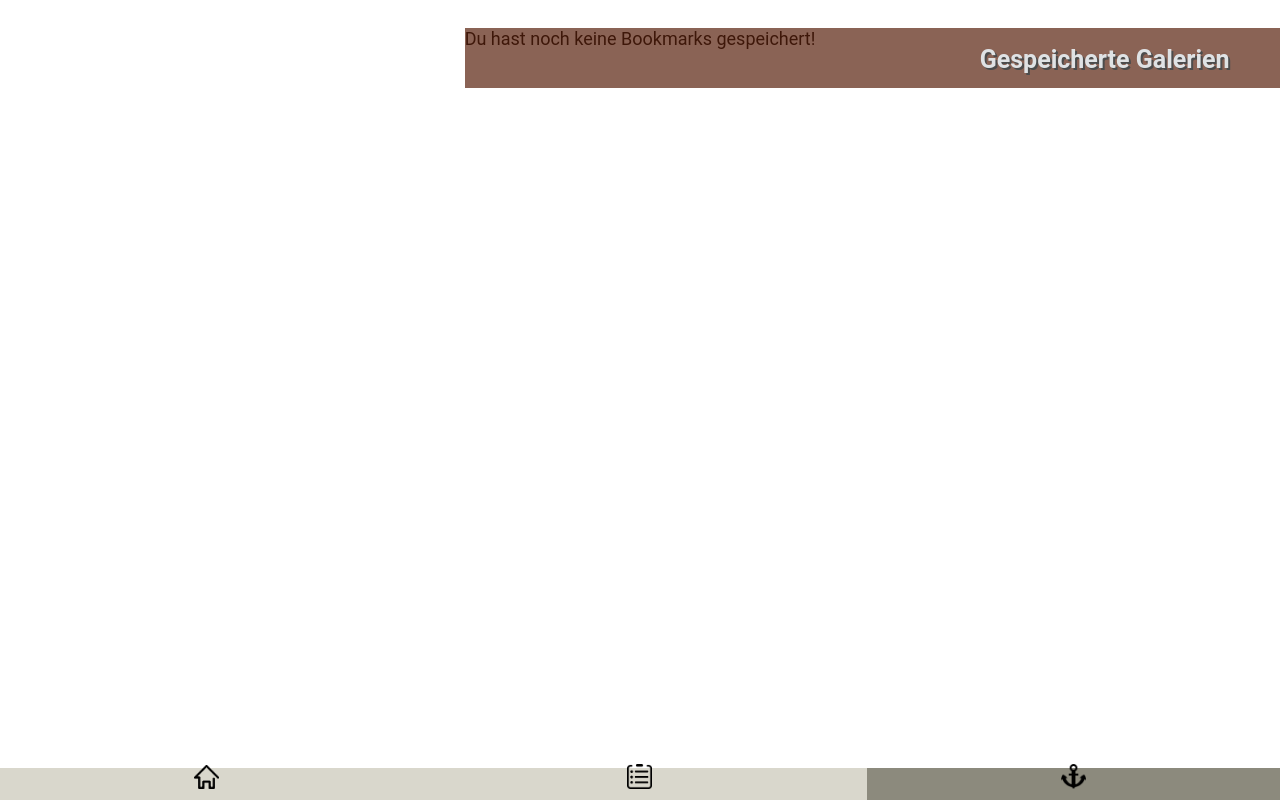
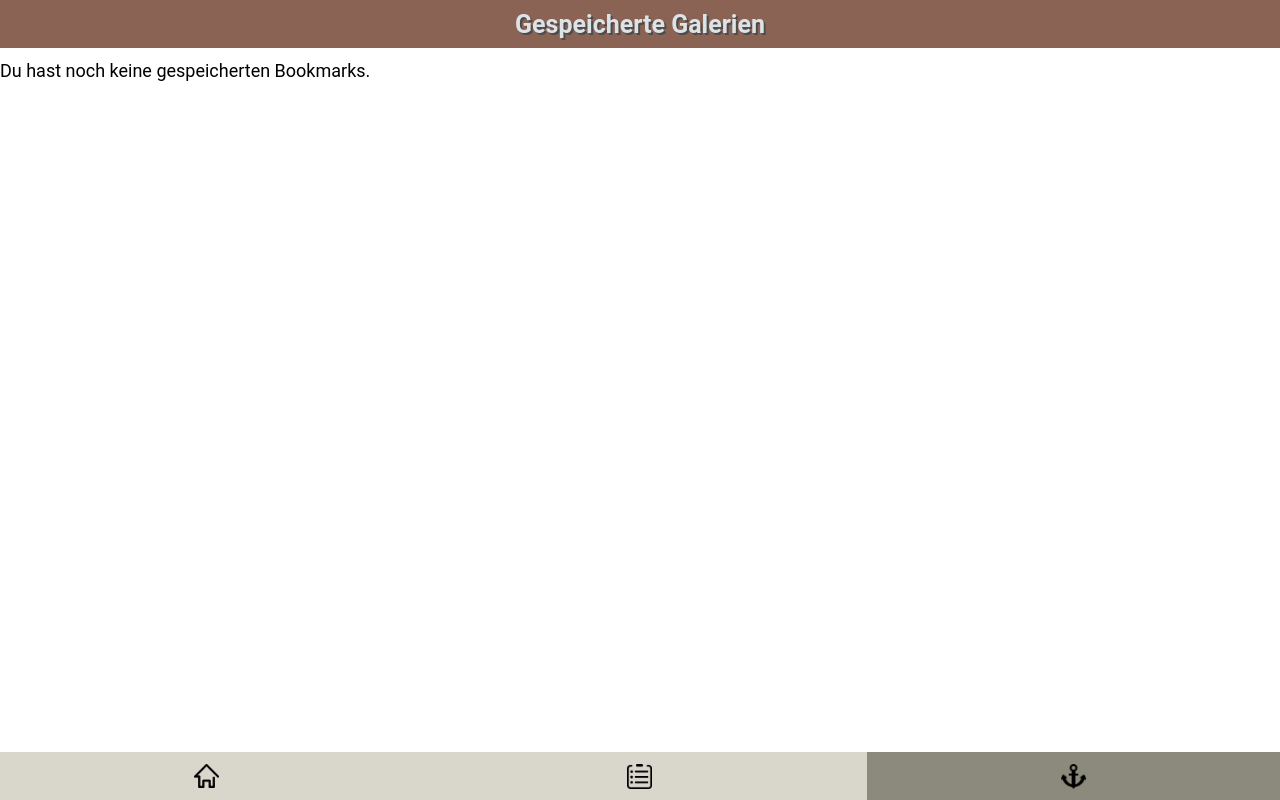
Before and after one commit to clemensschueller/capstone-project, a React (Create React App) app: page /bookmarks in a window 1280 px wide. Built offline with nearby package versions, Linux system fonts and the light colour scheme.

Commit message:
Big CSS cleanup

```diff
--- a/src/App.js
+++ b/src/App.js
@@ -1,4 +1,4 @@
-import { useState } from 'react'
+//import { useState } from 'react'
 import galleriesData from './data.json'
 import StartPage from './pages/StartPage'
 import ListPage from './pages/ListPage'
@@ -10,7 +10,6 @@ import useLocalStorage from './hooks/useLocalStorage'
 import styled from 'styled-components/macro'
 
 export default function App() {
-  const [detailedGallery, setDetailedGallery] = useState({})
   const [galleries, setGalleries] = useLocalStorage('galleries', galleriesData)
 
   const history = useHistory()
@@ -28,11 +27,11 @@ export default function App() {
             title="Kunstgalerien in Hamburg"
           />
         </Route>
-        <Route path="/details">
+        <Route path="/details/:id">
           <DetailsPage
             onNavigate={handleClickBack}
             handleBookmark={handleBookmark}
-            gallery={detailedGallery}
+            galleries={galleries}
           />
         </Route>
         <Route path="/bookmarks">
@@ -50,9 +49,7 @@ export default function App() {
   )
 
   function handleClickDetails(id) {
-    const index = galleries.findIndex(gallery => gallery.id === id)
-    setDetailedGallery(galleries[index])
-    history.push('/details')
+    history.push('/details/' + id)
   }
 
   function handleClickBack() {
@@ -74,8 +71,7 @@ export default function App() {
 
 const AppGrid = styled.div`
   display: grid;
-  justify-items: center;
-  grid-template-rows: auto 2rem;
+  grid-template-rows: auto 48px;
   height: 100vh;
   width: 100vw;
 `
--- a/src/GlobalStyles.js
+++ b/src/GlobalStyles.js
@@ -11,10 +11,10 @@ const GlobalStyles = createGlobalStyle`
   --color-primary-font: #333333;
   --color-secondary-background: #f5f5f5;
   --color-secondary-font: #592236;
-  --color-active: #8C8A7D;
   --color-header: #59220E;
   --color-header-font: #D2D6D9;
   --color-navigation: #D9D7CC;
+  --color-active: #8C8A7D;
 }
 
   body {
--- a/src/components/Header.js
+++ b/src/components/Header.js
@@ -15,16 +15,15 @@ export default function Header({ children }) {
 
 const PageHead = styled.header`
   position: fixed;
-  height: 60px;
-  width: 100vw;
-  //top: 0;
+  height: 48px;
+  place-items: center;
+  top: 0;
   //z-index: 1;
   display: grid;
   /* place-items: center; */
   text-align: center;
-  width: 100vw;
-  font-size: 25px;
   //padding: 8px;
+  width: 100%;
   color: var(--color-header-font);
   background: var(--color-header);
   text-shadow: 2px 2px black;
@@ -33,5 +32,6 @@ const PageHead = styled.header`
 
   h1 {
     font-size: 25px;
+    margin: 0;
   }
 `
--- a/src/components/Navigation.js
+++ b/src/components/Navigation.js
@@ -24,8 +24,7 @@ const NavBar = styled.nav`
   display: flex;
   justify-content: space-around;
   justify-items: center;
-  height: 2rem;
-  width: 100vw;
+  width: 100%;
   background-color: var(--color-navigation);
   gap: 20px;
 
@@ -39,7 +38,6 @@ const StyledNavLink = styled(NavLink)`
   display: flex;
   justify-content: center;
   align-items: center;
-  padding: 0em 0em 0.8em 0em;
   border: none;
   width: 100%;
 
--- a/src/data.json
+++ b/src/data.json
@@ -1,6 +1,6 @@
 [
   {
-    "id": 1,
+    "id": "1",
     "name": "Affenfaust Galerie",
     "address": "Paul-Roosen-Straße 43, 22767 Hamburg",
     "style": "Urban",
@@ -10,7 +10,7 @@
   },
 
   {
-    "id": 2,
+    "id": "2",
     "name": "Artchina Gallery",
     "address": "Goetheallee 5-7, 22765 Hamburg",
     "style": "Zeitgenössisch",
@@ -20,7 +20,7 @@
   },
 
   {
-    "id": 3,
+    "id": "3",
     "name": "Barlach Halle K",
     "address": "Klosterwall 13, 20095 Hamburg",
     "style": "Zeitgenössisch",
@@ -30,7 +30,7 @@
   },
 
   {
-    "id": 4,
+    "id": "4",
     "name": "BRÄUNING CONTEMPORARY",
     "address": "Heidenkampsweg 32, 20097 Hamburg",
     "style": "Zeitgenössisch",
@@ -40,7 +40,7 @@
   },
 
   {
-    "id": 5,
+    "id": "5",
     "name": "Bucerius Kunst Forum",
     "address": "Alter Wall 12, 20457 Hamburg",
     "style": "Verschieden",
@@ -50,7 +50,7 @@
   },
 
   {
-    "id": 6,
+    "id": "6",
     "name": "BUNKERHILLGalerie",
     "address": "Feldstraße 66, 20359 Hamburg",
     "style": "Zeitgenössisch",
@@ -60,7 +60,7 @@
   },
 
   {
-    "id": 7,
+    "id": "7",
     "name": "Deichtorhallen",
     "address": "Deichtorstraße 1–2, 20095 Hamburg",
     "style": "Zeitgenössisch",
@@ -70,7 +70,7 @@
   },
 
   {
-    "id": 8,
+    "id": "8",
     "name": "Golden Hands Gallery",
     "address": "Kaiser-Wilhelm-Straße 85, 20355 Hamburg",
     "style": "Zeitgenössisch",
@@ -80,7 +80,7 @@
   },
 
   {
-    "id": 9,
+    "id": "9",
     "name": "Hamburger Galerie",
     "address": "Mittelweg 161, 20148 Hamburg",
     "style": "Zeitgenössisch",
@@ -90,7 +90,7 @@
   },
 
   {
-    "id": 10,
+    "id": "10",
     "name": "Hamburger Kunsthalle",
     "address": "Glockengießerwall 5, 20095 Hamburg",
     "style": "Verschieden",
@@ -100,7 +100,7 @@
   },
 
   {
-    "id": 11,
+    "id": "11",
     "name": "Heliumcowboy Artspace",
     "address": "Bäckerbreitergang 75, 20355 Hamburg",
     "style": "Zeitgenössisch",
@@ -110,7 +110,7 @@
   },
 
   {
-    "id": 12,
+    "id": "12",
     "name": "KRÜMMER fine art",
     "address": "Heilwigstraße 124, 20249 Hamburg",
     "style": "Verschieden",
@@ -120,7 +120,7 @@
   },
 
   {
-    "id": 13,
+    "id": "13",
     "name": "Kunstverein in Hamburg",
     "address": "Klosterwall 23, 20095 Hamburg",
     "style": "Zeitgenössisch",
@@ -130,7 +130,7 @@
   },
 
   {
-    "id": 14,
+    "id": "14",
     "name": "Levy Galerie",
     "address": "Hagedornstraße 47, 20149 Hamburg",
     "style": "Zeitgenössisch",
@@ -140,7 +140,7 @@
   },
 
   {
-    "id": 15,
+    "id": "15",
     "name": "Metropolitan Gallery",
     "address": "Am Sandtorpark 2, 20457 Hamburg",
     "style": "Verschieden",
@@ -150,7 +150,7 @@
   },
 
   {
-    "id": 16,
+    "id": "16",
     "name": "Museum für Kunst & Gewerbe Hamburg",
     "address": "Steintorplatz, 20099 Hamburg",
     "style": "Verschieden",
@@ -160,7 +160,7 @@
   },
 
   {
-    "id": 17,
+    "id": "17",
     "name": "Oberfett",
     "address": "Billrothstraße 67, 22767 Hamburg",
     "style": "Urban Art",
@@ -170,7 +170,7 @@
   },
 
   {
-    "id": 18,
+    "id": "18",
     "name": "OZM Art Space",
     "address": "Bartelstraße 65, 20357 Hamburg",
     "style": "Street Art",
@@ -180,7 +180,7 @@
   },
 
   {
-    "id": 19,
+    "id": "19",
     "name": "Produzentengalerie Hamburg",
     "address": "Admiralitätstraße 71, 20459 Hamburg",
     "style": "Zeitgenössisch",
@@ -190,7 +190,7 @@
   },
 
   {
-    "id": 20,
+    "id": "20",
     "name": "Raum linksrechts",
     "address": "Valentinskamp 37, 20355 Hamburg",
     "style": "Urban Art",
@@ -200,7 +200,7 @@
   },
 
   {
-    "id": 21,
+    "id": "21",
     "name": "Vera Munro Galerie",
     "address": "Heilwigstrasse 64, 20249 Hamburg",
     "style": "Zeitgenössisch",
@@ -210,7 +210,7 @@
   },
 
   {
-    "id": 22,
+    "id": "22",
     "name": "x-pon art gallery",
     "address": "Repsoldstraße 45, 20097 Hamburg",
     "style": "Zeitgenössisch",
--- a/src/pages/BookmarkPage.js
+++ b/src/pages/BookmarkPage.js
@@ -37,24 +37,24 @@ export default function BookmarkPage({ galleries, onNavigate, title }) {
           ))}
         </ListWrapper>
       ) : (
-        'Du hast noch keine Bookmarks gespeichert!'
+        'Du hast noch keine gespeicherten Bookmarks.'
       )}
     </Wrapper>
   )
 }
 
-const Wrapper = styled.ul`
-  display: grid;
-  justify-content: center;
-  padding: 10px;
-  gap: 12px;
+const Wrapper = styled.section`
+  /* display: grid;
+  justify-content: center; */
+  margin-top: 60px;
+  //gap: 12px;
   overflow-y: auto;
 `
 
 const ListWrapper = styled.ul`
   margin-top: 60px;
   display: grid;
-  padding: 0;
+  padding: 10px;
   font-size: 10px;
   justify-self: center;
   gap: 12px;
--- a/src/pages/DetailsPage.js
+++ b/src/pages/DetailsPage.js
@@ -1,4 +1,5 @@
 import PropTypes from 'prop-types'
+import { useParams } from 'react-router-dom/cjs/react-router-dom.min'
 import styled from 'styled-components/macro'
 import Button from '../components/Button'
 import ButtonBookmark from '../components/ButtonBookmark'
@@ -15,9 +16,13 @@ DetailsPage.propTypes = {
   }),
 }
 
-export default function DetailsPage({ onNavigate, gallery, handleBookmark }) {
+export default function DetailsPage({ onNavigate, galleries, handleBookmark }) {
+  const { id } = useParams('id')
+  console.log(galleries)
+  const index = galleries.findIndex(gallery => gallery.id === id)
+  const gallery = galleries[index]
+
   const {
-    id,
     image,
     name,
     style,
@@ -26,6 +31,7 @@ export default function DetailsPage({ onNavigate, gallery, handleBookmark }) {
     description,
     isBookmarked,
   } = gallery
+
   return (
     <Wrapper>
       <img src={image} alt="" />
@@ -54,8 +60,7 @@ const BackButton = styled(Button)`
 const Wrapper = styled.section`
   display: grid;
   justify-items: center;
-  padding: 10px;
-  background: whitesmoke;
+  padding: 10px 10px 80px;
 
   h2 {
     font-size: 25px;
--- a/src/pages/StartPage.js
+++ b/src/pages/StartPage.js
@@ -20,14 +20,17 @@ export default function StartPage() {
 
 const Wrapper = styled.section`
   //margin-top: 60px;
-  margin: -10px;
+  /* margin: -10px;
   display: grid;
   justify-content: center;
   padding: 10px;
   gap: 12px;
   overflow-y: auto;
-  width: 105%;
+  width: 105%; */
   background-image: url(${background});
+  background-size: cover;
+  /* object-fit: cover;
+  object-position: 80% 30%; */
 `
 
 const ArtShow = styled.ul`
```
Also changed, not shown: src/assets/hhBG.jpeg.
